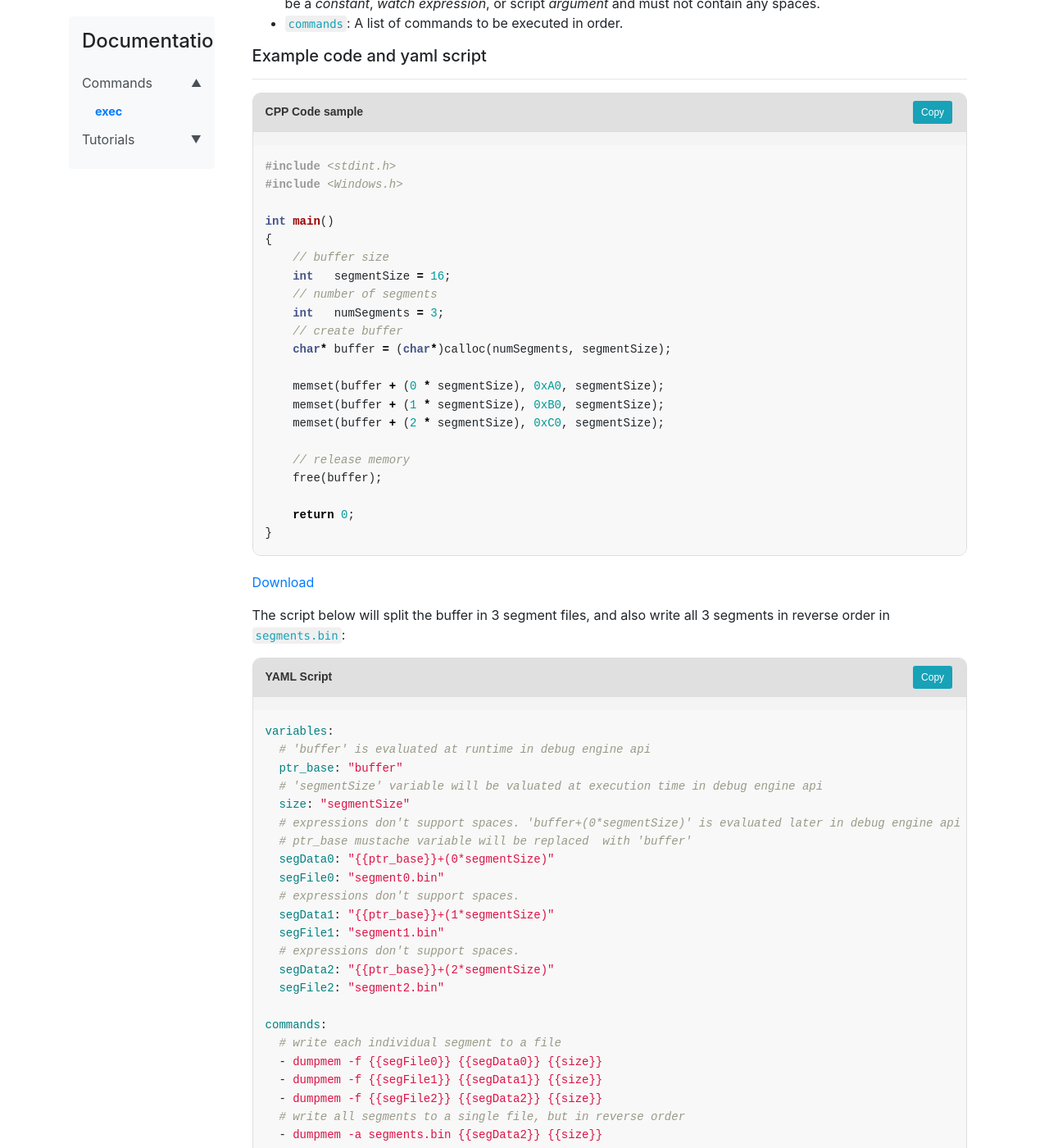
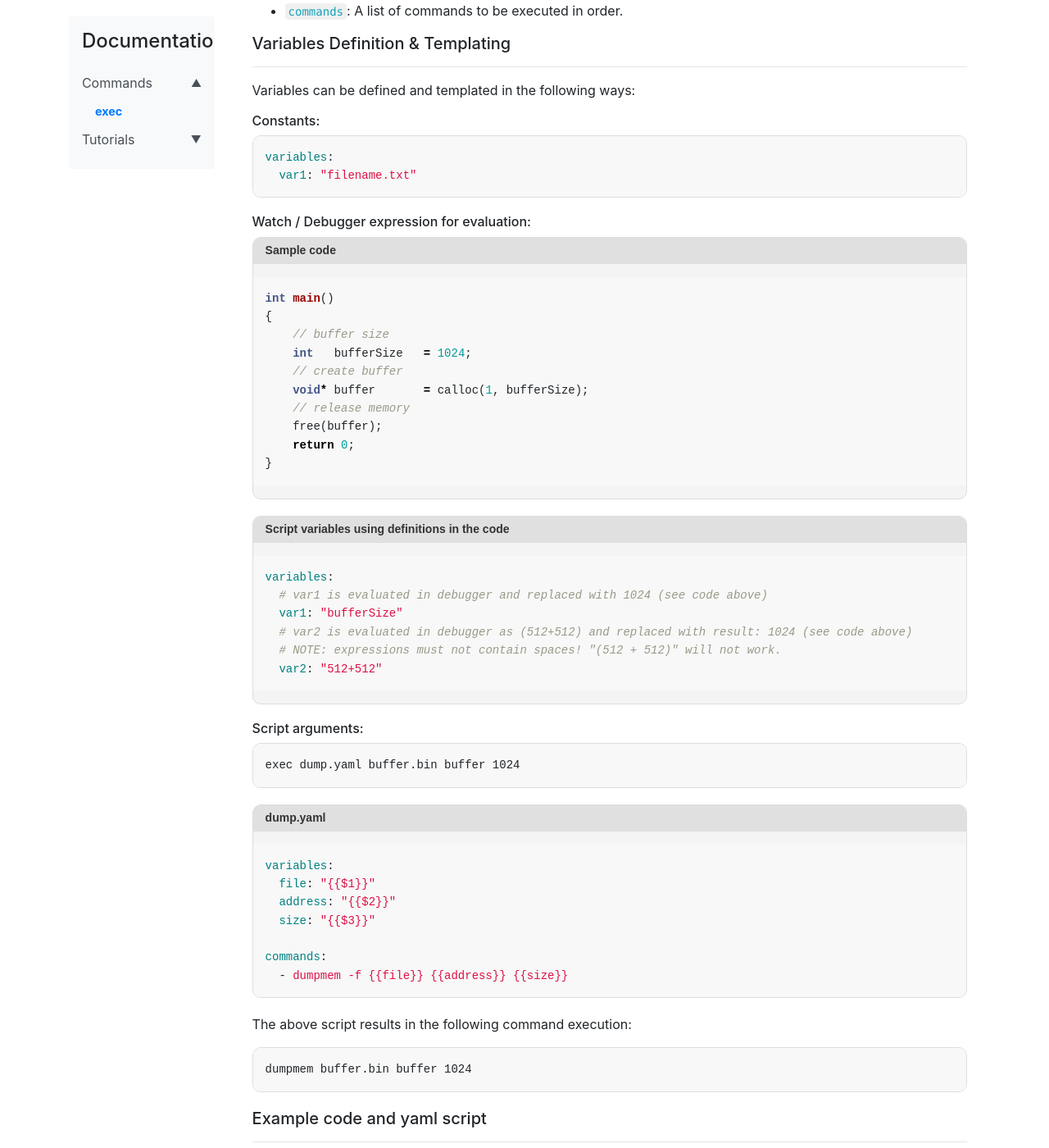
Before and after one commit to ovidiuvio/www.vsdebug.pro, a Jekyll site: the page built from pages/docs/exec.md, in a window 1280 px wide and 1400 px high, scrolled down 1058 px. Shown: the whole window at 82% size. Built offline with Jekyll 4.4.1, drawn with Linux system fonts in a browser that asks for light colours.

Commit message:
Updated exec documentation with Variables use

````diff
--- a/pages/docs/exec.md
+++ b/pages/docs/exec.md
@@ -10,7 +10,6 @@ The `exec` command allows you to execute a series of commands defined in a YAML
 {: .code-box}
 >{: .code-header}
 >Syntax
-> <button onclick="copyCode(this)" class="copy-button">Copy</button>
 ```code
 exec <yamlFilePath> [arg1] [arg2] ... [argN]
 ```
@@ -42,6 +41,80 @@ commands:
 
 - `variables`: A dictionary of key-value pairs that can be used in the commands with mustache templating. Can be a *constant*, *watch expression*, or script *argument* and must not contain any spaces.
 - `commands`: A list of commands to be executed in order.
+
+#####  Variables Definition & Templating
+---
+Variables can be defined and templated in the following ways:
+
+###### Constants:
+
+<div class="code-box">
+```yaml
+variables:
+  var1: "filename.txt"
+```
+</div>
+
+###### Watch / Debugger expression for evaluation:
+<div class="code-box">
+>{: .code-header}
+>Sample code
+```cpp
+int main()
+{
+    // buffer size
+    int   bufferSize   = 1024;
+    // create buffer
+    void* buffer       = calloc(1, bufferSize);
+    // release memory
+    free(buffer);
+    return 0;
+}
+```
+</div>
+<div class="code-box">
+>{: .code-header}
+>Script variables using definitions in the code
+```yaml
+variables:
+  # var1 is evaluated in debugger and replaced with 1024 (see code above)
+  var1: "bufferSize"
+  # var2 is evaluated in debugger as (512+512) and replaced with result: 1024 (see code above)
+  # NOTE: expressions must not contain spaces! "(512 + 512)" will not work.
+  var2: "512+512"
+```
+</div>
+
+###### Script arguments:
+
+{: .code-box}
+```
+exec dump.yaml buffer.bin buffer 1024
+```
+
+
+<div class="code-box">
+>{: .code-header}
+>dump.yaml
+{% raw %}
+```yaml
+variables:
+  file: "{{$1}}"
+  address: "{{$2}}"
+  size: "{{$3}}"
+
+commands:
+  - dumpmem -f {{file}} {{address}} {{size}}
+```
+{% endraw %}
+</div>
+
+The above script results in the following command execution:
+
+{: .code-box}
+```
+dumpmem buffer.bin buffer 1024
+```
 
 #####  Example code and yaml script
 ---
````
